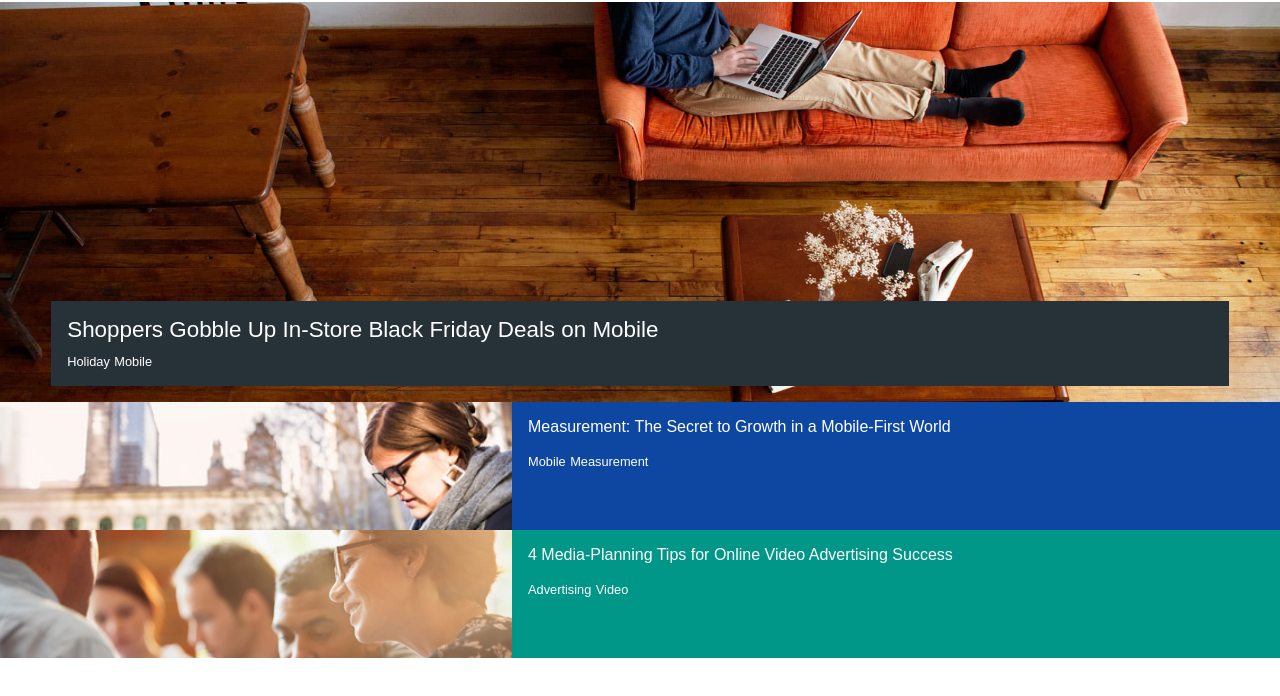
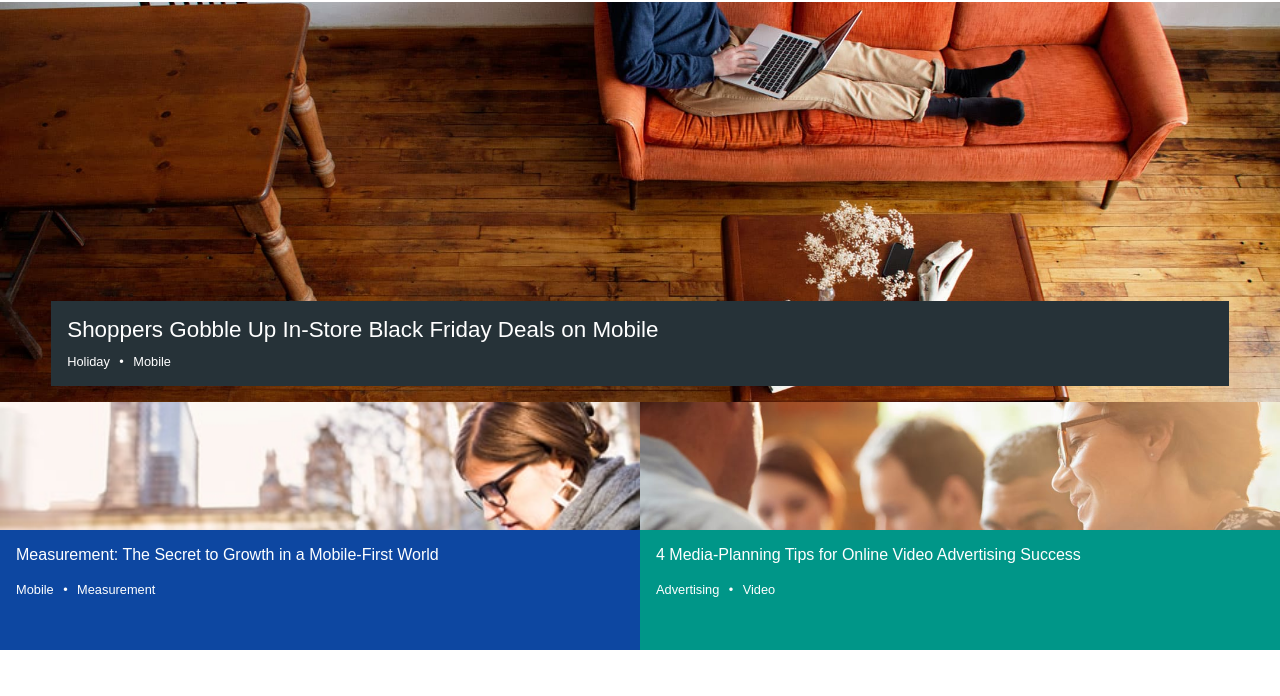
Before and after one commit to zacharyjrich/CSS-think-google-replica, a plain HTML site: page index.html in a window 1280 px wide. Shown: the part 62-758 px from the top of the page. Drawn offline with Linux system fonts and the light colour scheme; a web font is replaced by a local one.

Commit message:
add media query to float panels next to each other for md size screens

```diff
--- a/css/styles.css
+++ b/css/styles.css
@@ -67,6 +67,7 @@ body {
 li {
   font-size: .8em;
   display: inline;
+  padding-right: 5px;
 }
 
 .panel-1 p {
@@ -118,8 +119,26 @@ li {
 .panel-3 {
   width: 60%;
   height: 100%;
-  /*float: left;*/
   background-color: #009688;
   padding: 0 1em;
   float: left;
 }
+
+@media only screen and (min-width: 500px) {
+
+  .area-2, .area-3 {
+    height: 15em;
+    width: 50%;
+    float: left;
+  }
+
+  .pic-2, .pic-3 {
+    width: 100%;
+  }
+
+  .panel-2, .panel-3 {
+    width: 100%;
+    height: 50%;
+  }
+
+}
--- a/index.html
+++ b/index.html
@@ -25,28 +25,27 @@
     <div class="panel-1">
       <p>Shoppers Gobble Up In-Store Black Friday Deals on Mobile</p>
       <li>Holiday</li>
+      <li>&bull;</li>
       <li>Mobile</li>
     </div>
   </div>
 
   <div class="area-2">
-    <div class="pic-2">
-      <!-- <img src="img/pic-2.jpg" alt=""> -->
-    </div>
+    <div class="pic-2"></div>
     <div class="panel-2">
       <p>Measurement: The Secret to Growth in a Mobile-First World</p>
       <li>Mobile</li>
+      <li>&bull;</li>
       <li>Measurement</li>
     </div>
   </div>
 
   <div class="area-3">
-    <div class="pic-3">
-      <!-- <img src="img/pic-3.jpg" alt=""> -->
-    </div>
+    <div class="pic-3"></div>
     <div class="panel-3">
       <p>4 Media-Planning Tips for Online Video Advertising Success</p>
       <li>Advertising</li>
+      <li>&bull;</li>
       <li>Video</li>
     </div>
   </div>
```
